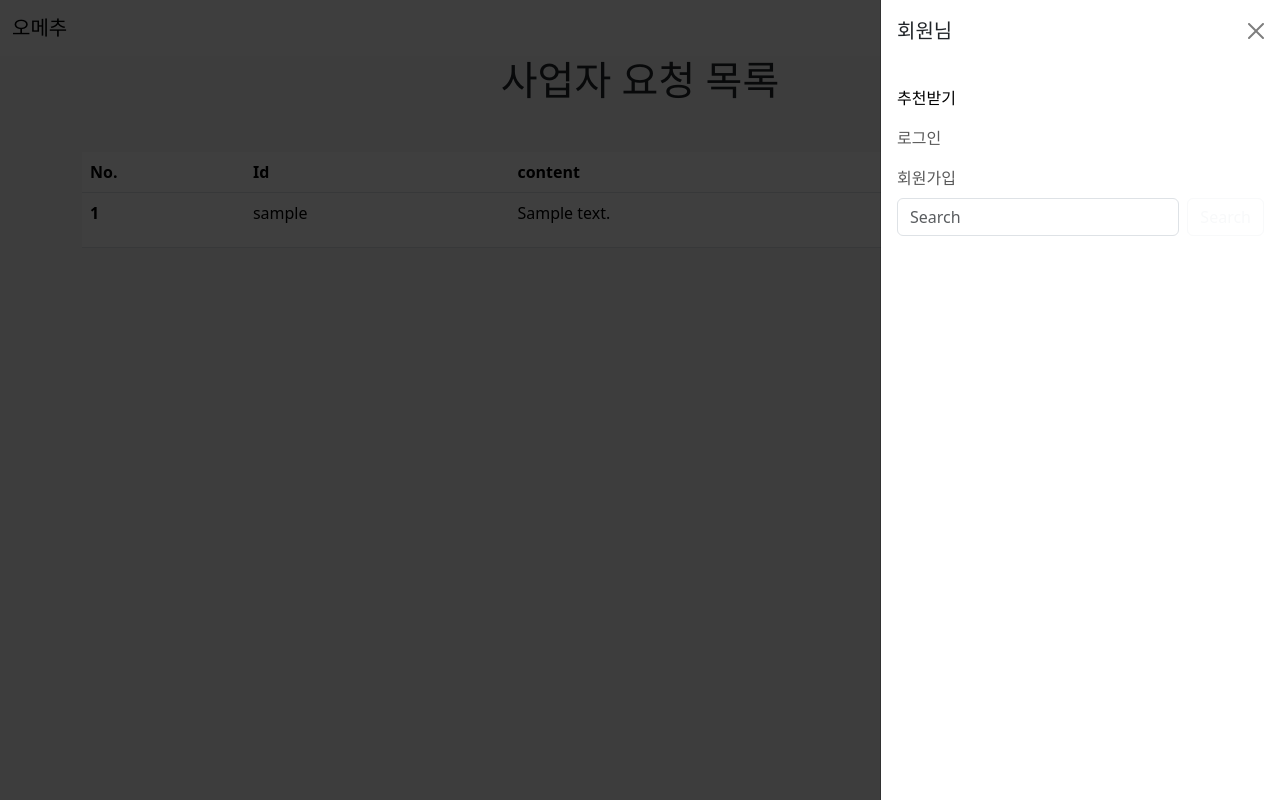
After one commit to sunbongE/Team_1, a Django app: page /accounts/check/ in a window 1280 px wide, after a click that opens the changed part. The commit adds this page. Run offline with Django 3.2, Linux system fonts and the light colour scheme; tables that the repository leaves empty hold one stand-in row (values such as "Sample post"); some libraries are stand-ins or nearby versions.

Commit message:
사업자등록 구현

```diff
--- a/accounts/models.py
+++ b/accounts/models.py
@@ -1,5 +1,5 @@
 from django.db import models
-
+from django.conf import settings
 from django.contrib.auth.models import AbstractUser
 # Create your models here.
 
@@ -7,7 +7,12 @@ from django.contrib.auth.models import AbstractUser
 class User(AbstractUser):
 
     followings = models.ManyToManyField('self',symmetrical = False, related_name = 'followers')
-
+    is_owner = models.BooleanField(default=False)
     @property
     def full_name(self):
         return f'{self.last_name}{self.first_name}'
+
+
+class Isowner(models.Model):
+    user = models.ForeignKey(settings.AUTH_USER_MODEL, on_delete=models.CASCADE)
+    content = models.TextField()
--- /dev/null
+++ b/accounts/templates/accounts/check.html
@@ -0,0 +1,33 @@
+{% extends 'base.html' %}
+{% load django_bootstrap5 %}
+{% block content %}
+  <div class="container">
+    <h1 class='text-center mb-5'>사업자 요청 목록</h1>
+
+    <table class="table">
+      <thead>
+        <tr>
+          <th scope="col">No.</th>
+          <th scope="col">Id</th>
+          <th scope="col">content</th>
+          <th scope="col">승인여부</th>
+        </tr>
+      </thead>
+      <tbody>
+        {% for lst in lists %}
+          <tr>
+            <th scope="row">{{ forloop.counter }}</th>
+            <td>{{ lst.user }}</td>
+            <td>{{ lst.content }}</td>
+            <td>
+              <a class="btn btn-success" href="{% url 'accounts:approve' lst.pk lst.user.pk %}">승인</a>
+            </td>
+          </tr>
+        {% endfor %}
+
+      </tbody>
+    </table>
+
+  </div>
+
+{% endblock %}
--- a/accounts/urls.py
+++ b/accounts/urls.py
@@ -11,5 +11,7 @@ urlpatterns = [
     path('update/',views.update,name = 'update'),
     path('<int:user_pk>/',views.profile,name = 'profile'),
     path("<int:user_pk>/follow/", views.follow, name="follow"),
-
+    path('to_owner/',views.to_owner, name='to_owner'),
+    path('check/', views.check, name='check'),
+    path('<int:pk>/approve/<int:user_pk>',views.approve,name='approve'),
 ]
--- a/accounts/views.py
+++ b/accounts/views.py
@@ -1,8 +1,8 @@
 from django.shortcuts import render,redirect, get_object_or_404
 
 from reviews.models import Review
-from .models import User
-from .forms import CustomUserCreationForm, CustomUserChangeForm
+from .models import User,Isowner
+from .forms import CustomUserCreationForm, CustomUserChangeForm, IsownerForm
 from django.contrib.auth import login as auth_login
 from django.contrib.auth import logout as auth_logout
 from django.contrib.auth.forms import AuthenticationForm
@@ -126,3 +126,34 @@ def follow(request,user_pk):
         "followers_count":you.followers.count(),
     }
     return JsonResponse(context)
+
+
+def to_owner(request):
+    if request.method == 'POST':
+        form = IsownerForm(request.POST)
+        if form.is_valid():
+            owner=form.save(commit=False)
+            owner.user = request.user
+            owner.save()
+            return redirect('reviews:index')
+    else:
+        form = IsownerForm()
+    context ={
+        'form':form
+    }
+    return render(request, 'accounts/to_owner.html',context)
+
+
+def check(request):
+    lists = Isowner.objects.all()
+    return render(request,'accounts/check.html',{'lists':lists,})
+
+
+def approve(request,pk,user_pk):
+    if request.user.is_superuser:
+        lst = Isowner.objects.get(pk=pk)
+        user = get_user_model().objects.get(pk=user_pk)
+        user.is_owner = 1
+        user.save()
+        lst.delete()
+        return redirect("accounts:check")
--- a/templates/base.html
+++ b/templates/base.html
@@ -44,7 +44,15 @@
         </button>
         <div class="offcanvas offcanvas-end" tabindex="-1" id="offcanvasNavbar" aria-labelledby="offcanvasNavbarLabel">
           <div class="offcanvas-header">
-            <h5 class="offcanvas-title" id="offcanvasNavbarLabel">{{ request.user.username}}회원님</h5>
+            {% if request.user.is_owner == True %}
+              <h5 class="offcanvas-title" id="offcanvasNavbarLabel">{{ request.user.username}}
+                사장님</h5>
+
+            {% else %}
+              <h5 class="offcanvas-title" id="offcanvasNavbarLabel">{{ request.user.username}}
+                회원님</h5>
+            {% endif %}
+
             <button type="button" class="btn-close" data-bs-dismiss="offcanvas" aria-label="Close"></button>
           </div>
           <div class="offcanvas-body">
@@ -59,6 +67,15 @@
                 <li class="nav-item">
                   <a class="nav-link" href="{% url 'accounts:logout' %}">로그아웃</a>
                 </li>
+                {% if user.is_superuser %}
+                  <li class="nav-item">
+                    <a class="nav-link" href="{% url 'accounts:check' %}">사업자요청 확인</a>
+                  </li>
+                {% elif not user.is_owner %}
+                  <li class="nav-item">
+                    <a class="nav-link" href="{% url 'accounts:to_owner' %}">사업자요청</a>
+                  </li>
+                {% endif %}
               {% else %}
                 <li>
                   <a class="nav-link" href="{% url 'accounts:login' %}">로그인</a>
@@ -67,9 +84,6 @@
                   <a class="nav-link" href="{% url 'accounts:signup' %}">회원가입</a>
                 </li>
               {% endif %}
-              <li class="nav-item">
-                <a class="nav-link" href="#">미정</a>
-              </li>
 
             </ul>
             <form class="d-flex" role="search" method="POST" action="{% url 'reviews:search' %}">
```
Also changed, not shown: accounts/forms.py (+15 -1 lines), accounts/templates/accounts/to_owner.html (added, +14 -0 lines), reviews/templates/reviews/main.html (+30 -11 lines), accounts/migrations/0002_user_is_owner.py (added), accounts/migrations/0003_isowner.py (added), images/images/원피스.png (added), reviews/migrations/0005_alter_comment_tag.py (added).
